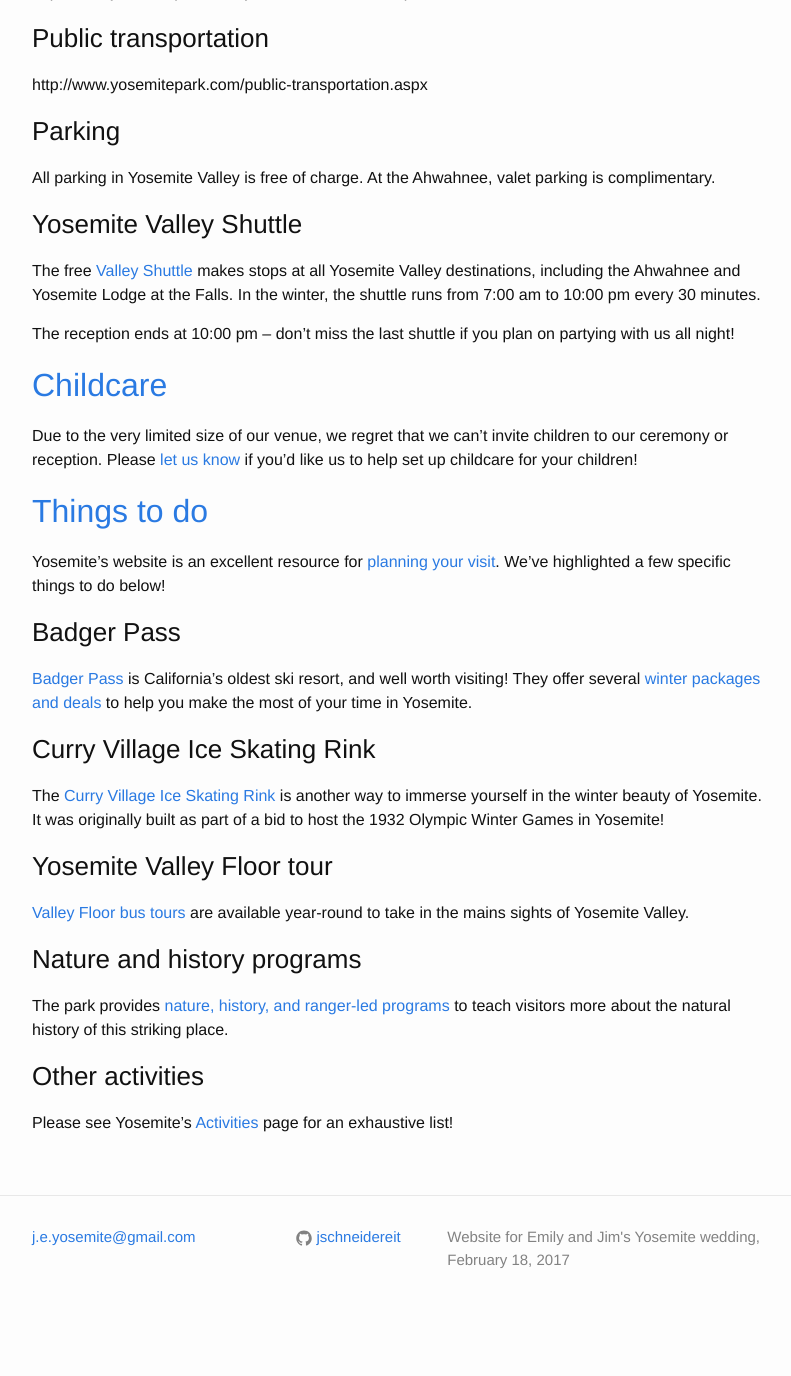
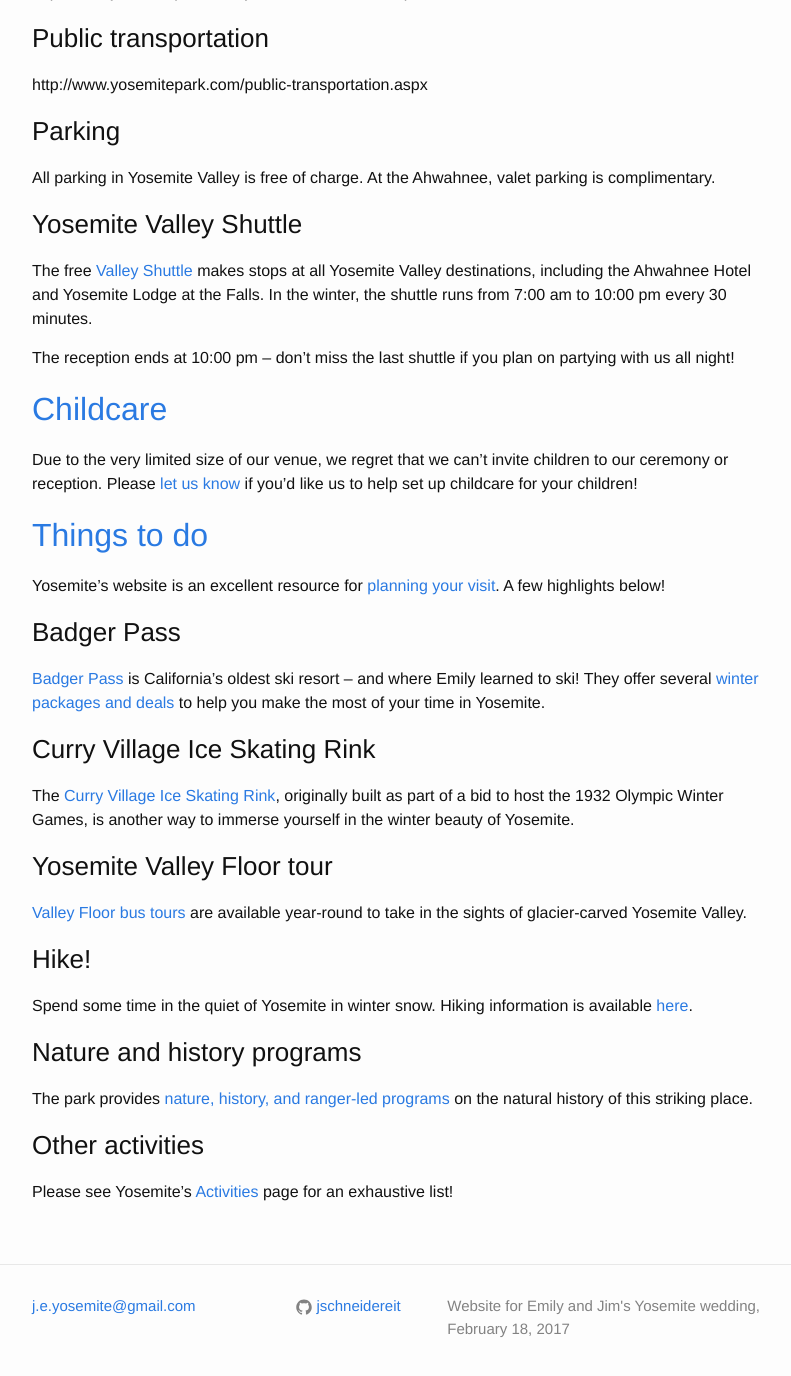
Before and after one commit to j-e-yosemite/j-e-yosemite.github.io, a Jekyll site: the page built from details.md, in a window 1280 px wide and 1400 px high, scrolled down 1033 px. Shown: the top 1376 px of the window, without its empty margins (238-1029 px from the left). Built offline with Jekyll 4.4.1, drawn with Linux system fonts in a browser that asks for light colours; before the commit the page ends 2364 px from its top, so only the background shows below that.

Commit message:
More edits to activities

```diff
--- a/details.md
+++ b/details.md
@@ -49,7 +49,7 @@
 
 ### Yosemite Valley Shuttle
 
-The free [Valley Shuttle](http://www.yosemitepark.com/Files/2015_Yosemite-ShuttleMap.pdf) makes stops at all Yosemite Valley destinations, including the Ahwahnee and Yosemite Lodge at the Falls. In the winter, the shuttle runs from 7:00 am to 10:00 pm every 30 minutes.
+The free [Valley Shuttle](http://www.yosemitepark.com/Files/2015_Yosemite-ShuttleMap.pdf) makes stops at all Yosemite Valley destinations, including the Ahwahnee Hotel and Yosemite Lodge at the Falls. In the winter, the shuttle runs from 7:00 am to 10:00 pm every 30 minutes.
 
 The reception ends at 10:00 pm -- don't miss the last shuttle if you plan on partying with us all night!
 
@@ -60,23 +60,27 @@
 
 ## [Things to do](#Sehen)
 
-Yosemite's website is an excellent resource for [planning your visit](http://www.yosemitepark.com/plan-your-visit.aspx). We've highlighted a few specific things to do below!
+Yosemite's website is an excellent resource for [planning your visit](http://www.yosemitepark.com/plan-your-visit.aspx). A few highlights below!
 
 ### Badger Pass
 
-[Badger Pass](http://www.yosemitepark.com/BadgerPass.aspx) is California's oldest ski resort, and well worth visiting! They offer several [winter packages and deals](http://www.yosemitepark.com/winter-package-deals.aspx?webSyncID=8a12c02a-37cd-2e0e-00c0-e8248e7c7269&sessionGUID=703b9a98-9ddd-b278-9a07-998794698e00) to help you make the most of your time in Yosemite.
+[Badger Pass](http://www.yosemitepark.com/BadgerPass.aspx) is California's oldest ski resort -- and where Emily learned to ski! They offer several [winter packages and deals](http://www.yosemitepark.com/winter-package-deals.aspx?webSyncID=8a12c02a-37cd-2e0e-00c0-e8248e7c7269&sessionGUID=703b9a98-9ddd-b278-9a07-998794698e00) to help you make the most of your time in Yosemite.
 
 ### Curry Village Ice Skating Rink
 
-The [Curry Village Ice Skating Rink](http://www.yosemitepark.com/ice-skating.aspx) is another way to immerse yourself in the winter beauty of Yosemite. It was originally built as part of a bid to host the 1932 Olympic Winter Games in Yosemite!
+The [Curry Village Ice Skating Rink](http://www.yosemitepark.com/ice-skating.aspx), originally built as part of a bid to host the 1932 Olympic Winter Games, is another way to immerse yourself in the winter beauty of Yosemite.
 
 ### Yosemite Valley Floor tour
 
-[Valley Floor bus tours](http://www.yosemitepark.com/valley-floor-tour.aspx) are available year-round to take in the mains sights of Yosemite Valley.
+[Valley Floor bus tours](http://www.yosemitepark.com/valley-floor-tour.aspx) are available year-round to take in the sights of glacier-carved Yosemite Valley.
+
+### Hike!
+
+Spend some time in the quiet of Yosemite in winter snow. Hiking information is available [here](http://www.yosemitepark.com/hiking-camping.aspx).
 
 ### Nature and history programs
 
-The park provides [nature, history, and ranger-led programs](http://www.yosemitepark.com/nature-history-programs.aspx) to teach visitors more about the natural history of this striking place.
+The park provides [nature, history, and ranger-led programs](http://www.yosemitepark.com/nature-history-programs.aspx) on the natural history of this striking place.
 
 ### Other activities
 
```
